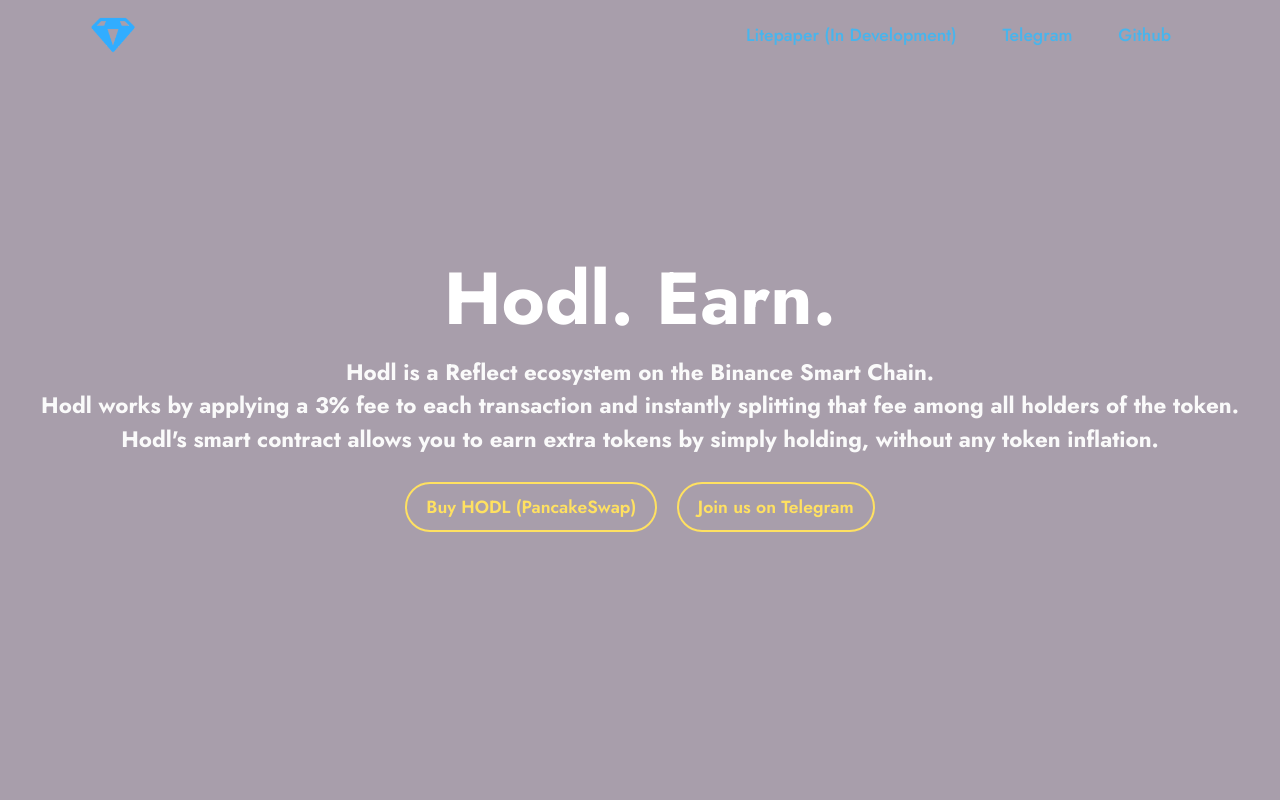
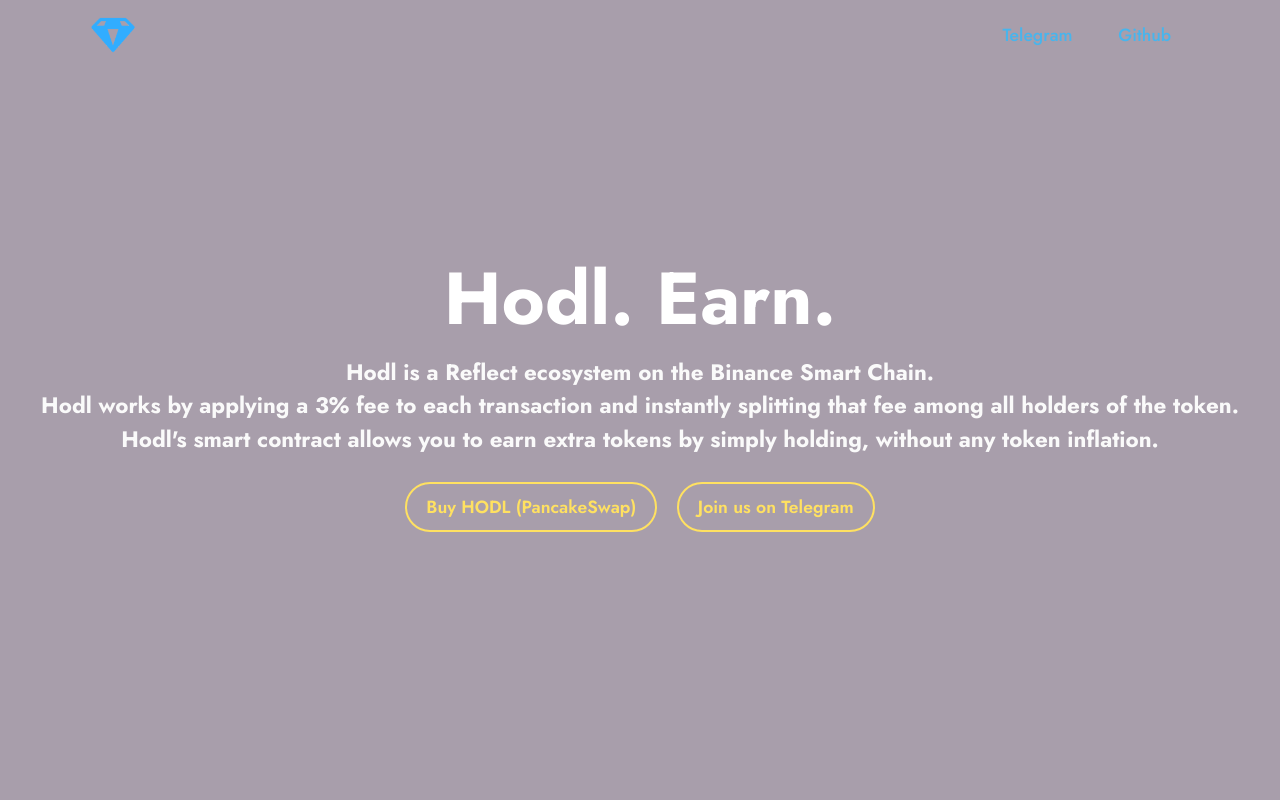
Before and after one commit to hodlearn/web, a plain HTML site: page index.html in a window 1280 px wide. Shown: the top 800 px of the page. Drawn offline with Linux system fonts and the light colour scheme; a script that the page names is missing; files whose address does not match are found by name.

Commit message:
Update index.html

```diff
--- a/index.html
+++ b/index.html
@@ -47,7 +47,7 @@
                 </div>
             </button>
             <div class="collapse navbar-collapse" id="navbarSupportedContent">
-                <ul class="navbar-nav nav-dropdown nav-right" data-app-modern-menu="true"><li class="nav-item"><a class="nav-link link text-info display-4" href="index.html">Litepaper (In Development)</a></li>
+                <ul class="navbar-nav nav-dropdown nav-right" data-app-modern-menu="true"><li class="nav-item"><a class="nav-link link text-info display-4" href="index.html"></a></li>
                     <li class="nav-item"><a class="nav-link link text-info display-4" href="https://t.me/hodlearn" target="_blank">Telegram</a></li>
                     <li class="nav-item"><a class="nav-link link text-info display-4" href="https://github.com/hodlearn" target="_blank">Github</a>
                     </li></ul>
```
